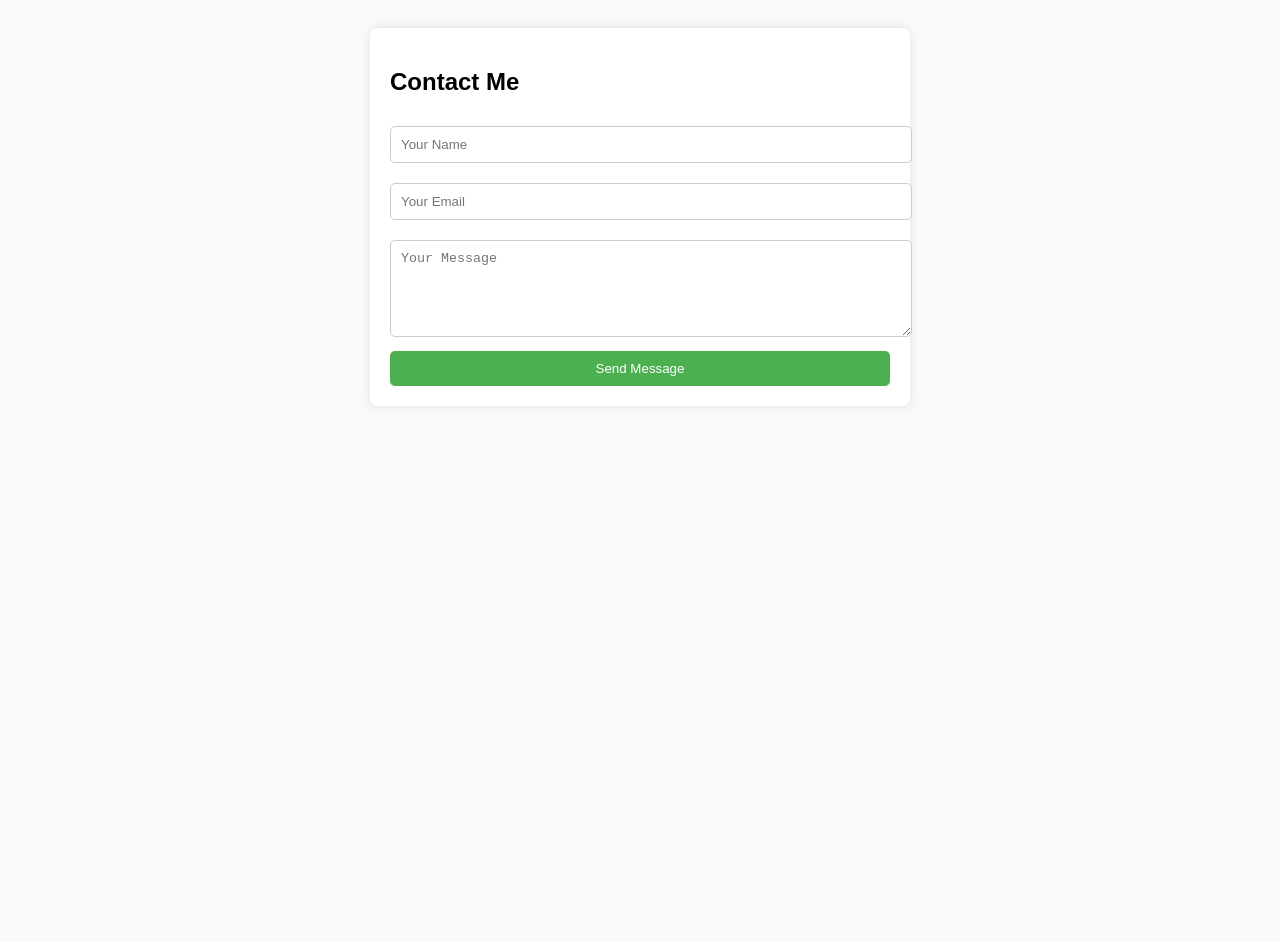
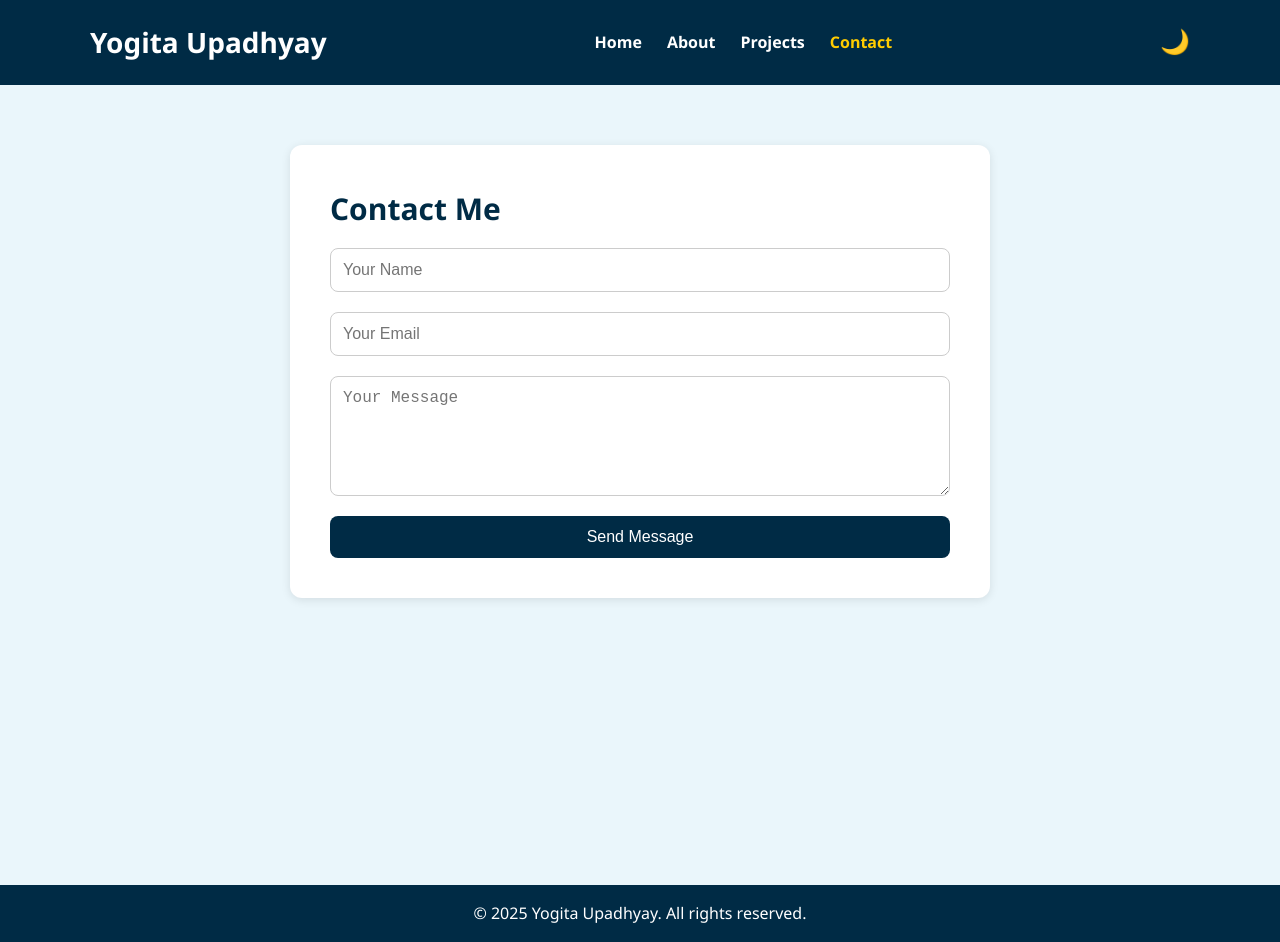
Before and after one commit to YogitaUpadhyay-03/portfolio2, a plain HTML site: page contact.html in a window 1280 px wide. Before the commit the page ends 800 px from the top, so only its background shows below. Drawn offline with Linux system fonts and the light colour scheme.

Commit message:
Update contact.html

```diff
--- a/contact.html
+++ b/contact.html
@@ -4,57 +4,68 @@
     <meta charset="UTF-8">
     <meta name="viewport" content="width=device-width, initial-scale=1.0">
     <title>Contact Me</title>
-    <style>
-        body {
-            font-family: Arial, sans-serif;
-            background-color: #f9f9f9;
-            padding: 20px;
-        }
-        .container {
-            max-width: 500px;
-            margin: auto;
-            background: #fff;
-            padding: 20px;
-            border-radius: 8px;
-            box-shadow: 0px 0px 10px rgba(0,0,0,0.1);
-        }
-        input, textarea {
-            width: 100%;
-            padding: 10px;
-            margin: 10px 0;
-            border-radius: 5px;
-            border: 1px solid #ccc;
-        }
-        button {
-            background: #4CAF50;
-            color: white;
-            border: none;
-            padding: 10px;
-            width: 100%;
-            cursor: pointer;
-            border-radius: 5px;
-        }
-        button:hover {
-            background: #45a049;
-        }
-    </style>
+    <link rel="stylesheet" href="contact.css">
 </head>
 <body>
+    <header>
+        <div class="container">
+            <h1>Yogita Upadhyay</h1>
+            <nav>
+                <ul>
+                    <li><a href="index.html">Home</a></li>
+                    <li><a href="about.html">About</a></li>
+                    <li><a href="projects.html">Projects</a></li>
+                    <li><a href="contact.html" class="active">Contact</a></li>
+                </ul>
+            </nav>
+            <!-- Dark mode toggle button -->
+            <button id="theme-toggle">🌙</button>
+        </div>
+    </header>
 
-<div class="container">
+    <section class="contact-section">
+        <div class="contact-container">
             <h2>Contact Me</h2>
             <form action="https://formsubmit.co/yugvipin.2011@gmail.com" method="POST">
                 <input type="text" name="name" placeholder="Your Name" required>
                 <input type="email" name="email" placeholder="Your Email" required>
                 <textarea name="message" placeholder="Your Message" rows="5" required></textarea>
 
-        <!-- Redirect link updated -->
+                <!-- Redirect link -->
                 <input type="hidden" name="_next" value="https://yogitaupadhyay-03.github.io/portfolio2/thankyou.html">
                 <input type="hidden" name="_captcha" value="false">
 
                 <button type="submit">Send Message</button>
             </form>
         </div>
+    </section>
 
+    <footer>
+        <p>© 2025 Yogita Upadhyay. All rights reserved.</p>
+    </footer>
+
+    <!-- Dark Mode Script -->
+    <script>
+        const toggleBtn = document.getElementById('theme-toggle');
+        const body = document.body;
+
+        // Check saved theme on page load
+        const savedTheme = localStorage.getItem('theme');
+        if (savedTheme === 'dark') {
+            body.classList.add('dark');
+            toggleBtn.textContent = '☀️';
+        }
+
+        toggleBtn.addEventListener('click', () => {
+            body.classList.toggle('dark');
+            if (body.classList.contains('dark')) {
+                localStorage.setItem('theme', 'dark');
+                toggleBtn.textContent = '☀️';
+            } else {
+                localStorage.setItem('theme', 'light');
+                toggleBtn.textContent = '🌙';
+            }
+        });
+    </script>
 </body>
 </html>
```
Lines whose indentation alone changed are shown as unchanged.
